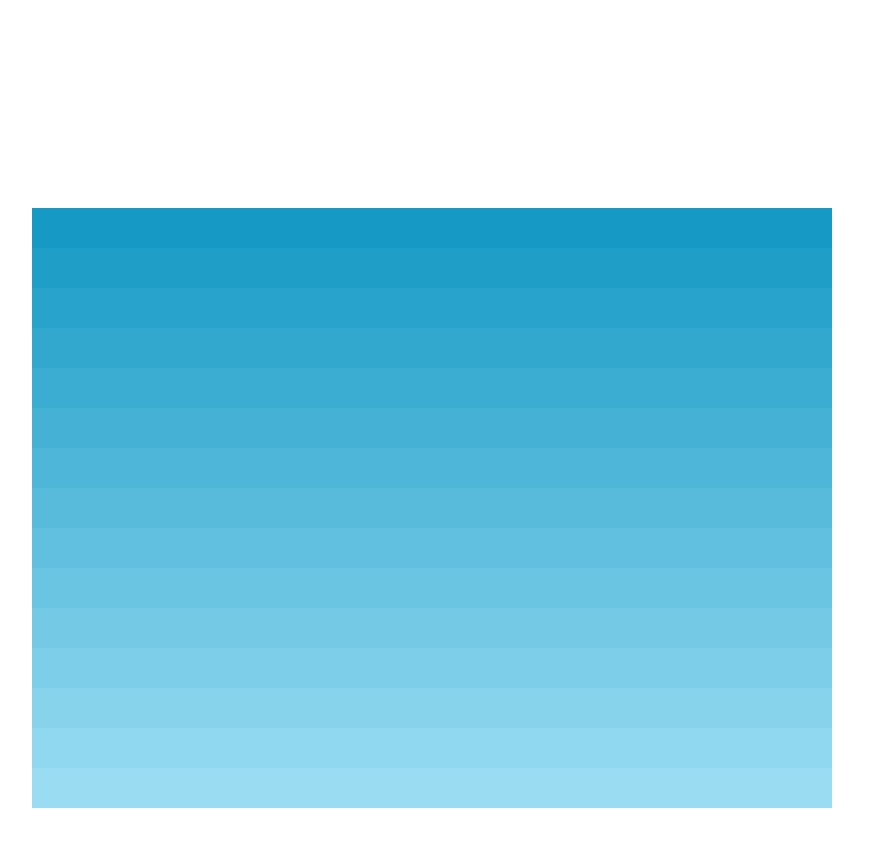
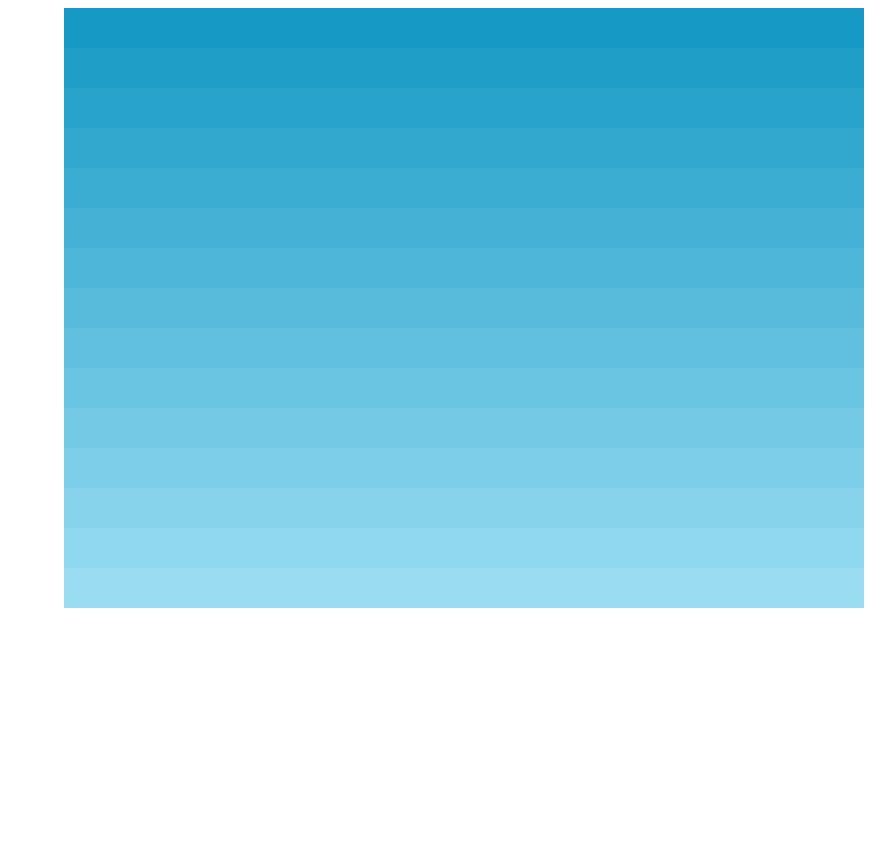
Before and after one commit to viniciuscasarin/gamedev-with-phaser3, a website built with webpack: page flappy-bird/index.html in a window 1280 px wide. Shown: the whole page, without its empty margins (176-1071 px from the left). After the commit the page ends 800 px from the top, so only its background shows below. Built offline with nearby package versions, Linux system fonts and the light colour scheme; animation ran at ten frames a second.

Commit message:
flappy bird: canvas alignment

```diff
--- a/flappy-bird/index.html
+++ b/flappy-bird/index.html
@@ -3,8 +3,13 @@
   <head>
     <meta charset="utf-8">
     <style>
+      html {
+        height: 100%;
+      }
+
       body {
-        padding: 200px;
+        display: flex;
+        justify-content: center;
       }
     </style>
   </head>
```
